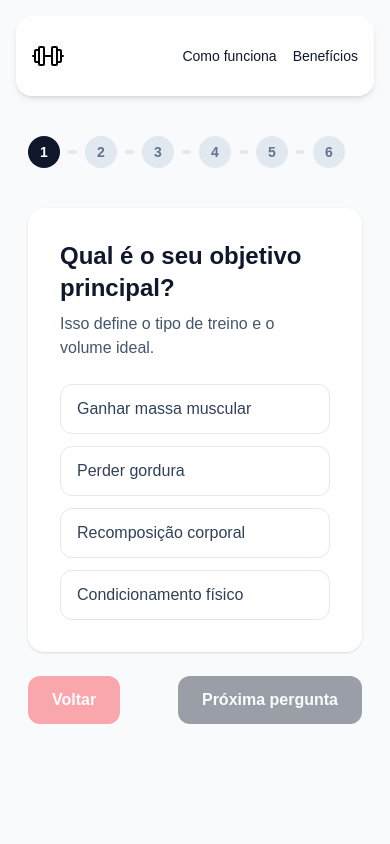
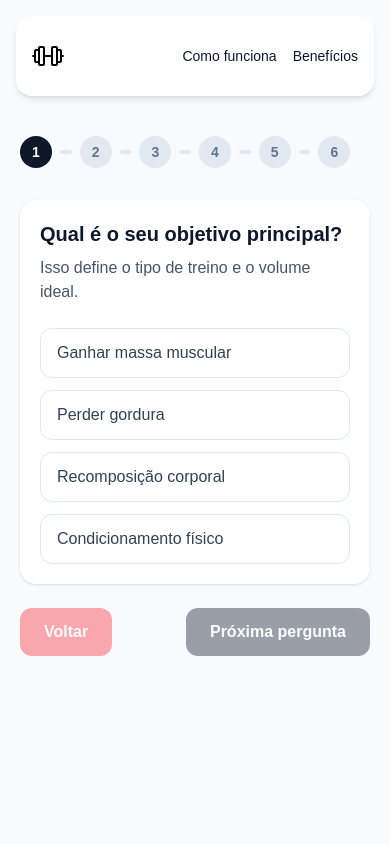
Before and after one commit to RobertoBMJunior/gym-site, a Next.js app: page /perguntas-protocolo in a window 390 px wide. Shown: the top 844 px of the page. Built offline with nearby package versions, Linux system fonts and the light colour scheme.

Commit message:
feat: Fazer responsividade da page perguntas-protocolo

```diff
--- a/src/app/perguntas-protocolo/page.tsx
+++ b/src/app/perguntas-protocolo/page.tsx
@@ -56,17 +56,17 @@ export default function PerguntasProtocoloPage() {
   }
 
   return (
-    <main className="py-10">
+    <main className="">
       <form
         onSubmit={handleSubmit(saveAnswer)}
-        className="min-h-screen bg-slate-50 flex flex-col items-center justify-start px-7"
+        className="min-h-screen bg-slate-50 flex flex-col items-center justify-start px-5 md:px-7 py-10"
       >
         <Stepper currentStep={currentStep} totalSteps={totalSteps} />
 
         {/*QuestionCard*/}
 
-        <div className="w-full max-w-2xl bg-white rounded-2xl shadow-sm p-8 mt-10">
-          <h2 className="text-2xl font-bold text-slate-900 mb-2">
+        <div className="w-full max-w-2xl bg-white rounded-2xl shadow-sm p-5 md:p-8  mt-8 md:mt-10">
+          <h2 className="text-xl md:text-2xl font-bold text-slate-900 mb-2">
             {currentQuestion.title}
           </h2>
 
```
